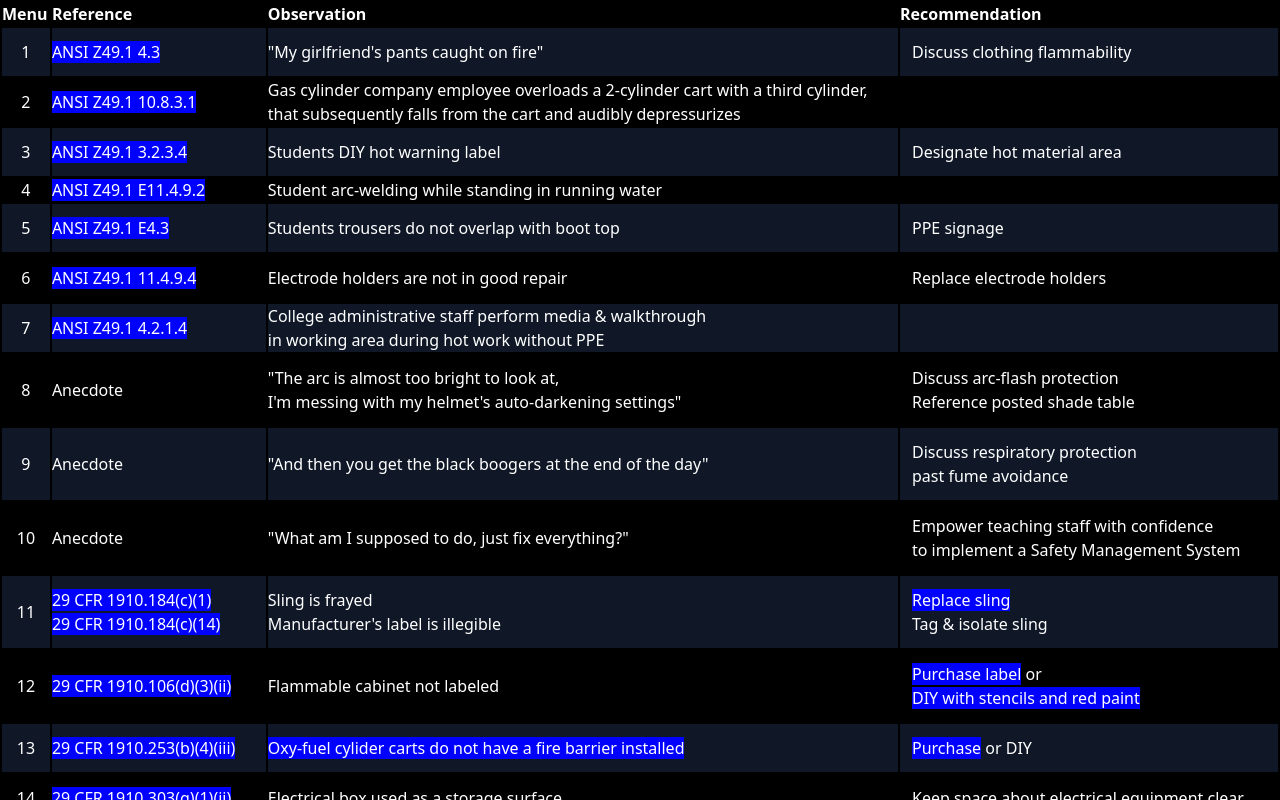
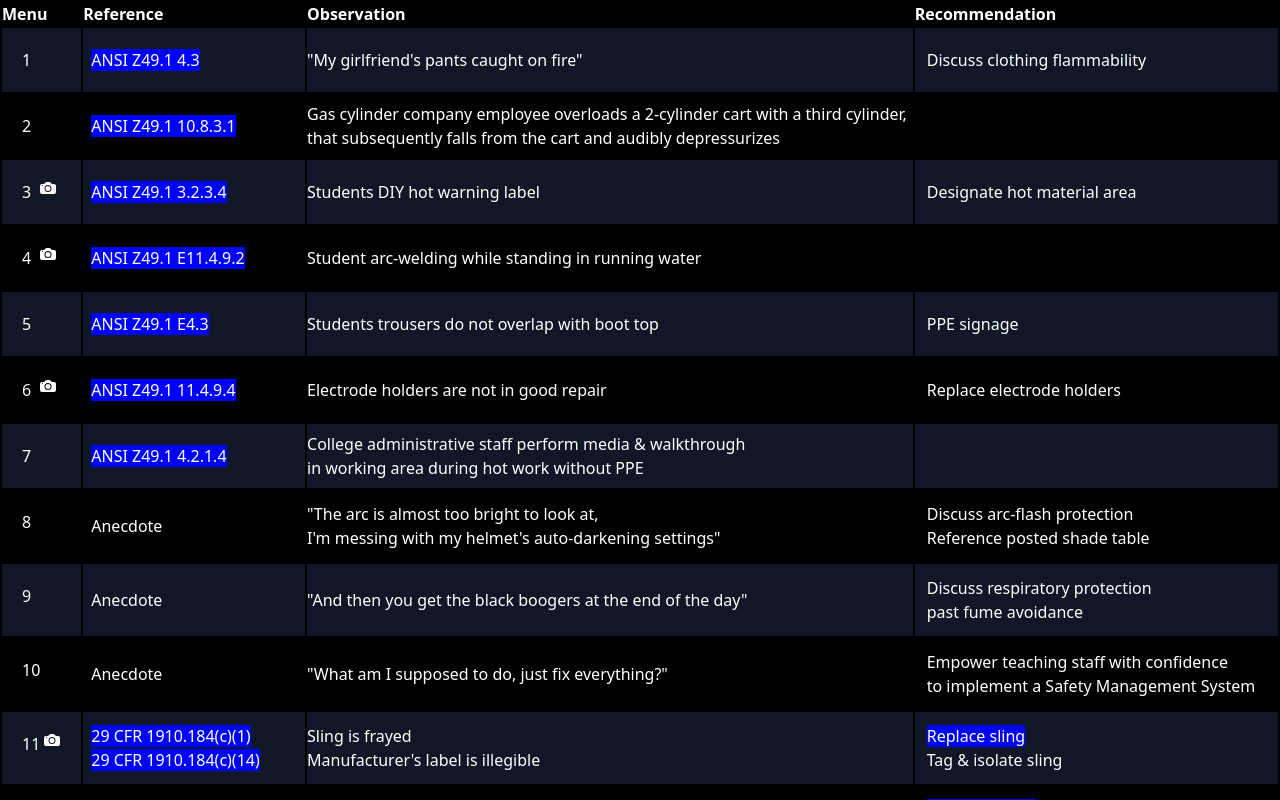
Before and after one commit to frankburgs/main, a React (Vite) app: page / in a window 1280 px wide. Shown: the top 800 px of the page. Built offline with nearby package versions, Linux system fonts and the light colour scheme.

Commit message:
Adding modal

```diff
--- a/src/App.jsx
+++ b/src/App.jsx
@@ -1,6 +1,8 @@
 import React, { useEffect } from 'react';
 import obs from './weld_safety/observations';
 import MyComponent from './MyComponent.jsx';
+import { CameraIcon } from './svg.jsx';
+import { FullScreenIcon } from './svg.jsx';
 
 // This is the safety list compiled from welding school.
 
@@ -30,11 +32,15 @@ function App() {
 
       <tbody>
         {obsWithIds.map((obs) => (
-          <tr key={obs.id} className={obs.id % 2 === 0 ? 'bg-black' : 'bg-gray-900'}>
+          <tr key={ obs.id } className={obs.id % 2 === 0 ? 'bg-black' : 'bg-gray-900'}>
 
-            <td className="text-center">{obs.id}</td>
+            <td className="text-center flex p-5">
+              <span>{ obs.id }&nbsp;</span>
+              {obs.id < 10 && <span>&nbsp;</span>}
+              {obs.media && <CameraIcon/>}
+            </td>
 
-            <td dangerouslySetInnerHTML={{ __html: obs.reference }} />
+            <td className="p-2" dangerouslySetInnerHTML={{ __html: obs.reference }} />
 
             <MyComponent obs={obs.observation}/>
 
--- /dev/null
+++ b/src/svg.jsx
@@ -0,0 +1,9 @@
+export const CameraIcon = () => (
+    <svg xmlns="http://www.w3.org/2000/svg" width="16" height="16" fill="currentColor" className="bi bi-camera-fill" viewBox="0 0 16 16"><path d="M10.5 8.5a2.5 2.5 0 1 1-5 0 2.5 2.5 0 0 1 5 0"/><path d="M2 4a2 2 0 0 0-2 2v6a2 2 0 0 0 2 2h12a2 2 0 0 0 2-2V6a2 2 0 0 0-2-2h-1.172a2 2 0 0 1-1.414-.586l-.828-.828A2 2 0 0 0 9.172 2H6.828a2 2 0 0 0-1.414.586l-.828.828A2 2 0 0 1 3.172 4zm.5 2a.5.5 0 1 1 0-1 .5.5 0 0 1 0 1m9 2.5a3.5 3.5 0 1 1-7 0 3.5 3.5 0 0 1 7 0"/></svg>
+);
+export const FullScreenIcon = () => (
+    <svg xmlns="http://www.w3.org/2000/svg" width="16" height="16" fill="currentColor" className="bi bi-arrows-fullscreen" viewBox="0 0 16 16"><path d="M5.828 10.172a.5.5 0 0 0-.707 0l-4.096 4.096V11.5a.5.5 0 0 0-1 0v3.975a.5.5 0 0 0 .5.5H4.5a.5.5 0 0 0 0-1H1.732l4.096-4.096a.5.5 0 0 0 0-.707m4.344 0a.5.5 0 0 1 .707 0l4.096 4.096V11.5a.5.5 0 1 1 1 0v3.975a.5.5 0 0 1-.5.5H11.5a.5.5 0 0 1 0-1h2.768l-4.096-4.096a.5.5 0 0 1 0-.707m0-4.344a.5.5 0 0 0 .707 0l4.096-4.096V4.5a.5.5 0 1 0 1 0V.525a.5.5 0 0 0-.5-.5H11.5a.5.5 0 0 0 0 1h2.768l-4.096 4.096a.5.5 0 0 0 0 .707m-4.344 0a.5.5 0 0 1-.707 0L1.025 1.732V4.5a.5.5 0 0 1-1 0V.525a.5.5 0 0 1 .5-.5H4.5a.5.5 0 0 1 0 1H1.732l4.096 4.096a.5.5 0 0 1 0 .707"/></svg>
+);
+export const ContractScreenIcon = () => (
+    <svg xmlns="http://www.w3.org/2000/svg" width="16" height="16" fill="currentColor" className="bi bi-arrows-angle-contract" viewBox="0 0 16 16"><path d="M.172 15.828a.5.5 0 0 0 .707 0l4.096-4.096V14.5a.5.5 0 1 0 1 0v-3.975a.5.5 0 0 0-.5-.5H1.5a.5.5 0 0 0 0 1h2.768L.172 15.121a.5.5 0 0 0 0 .707M15.828.172a.5.5 0 0 0-.707 0l-4.096 4.096V1.5a.5.5 0 1 0-1 0v3.975a.5.5 0 0 0 .5.5H14.5a.5.5 0 0 0 0-1h-2.768L15.828.879a.5.5 0 0 0 0-.707"/></svg>
+);
```
Also changed, not shown: 1 other file (tests, documents, lock files or other folders).
